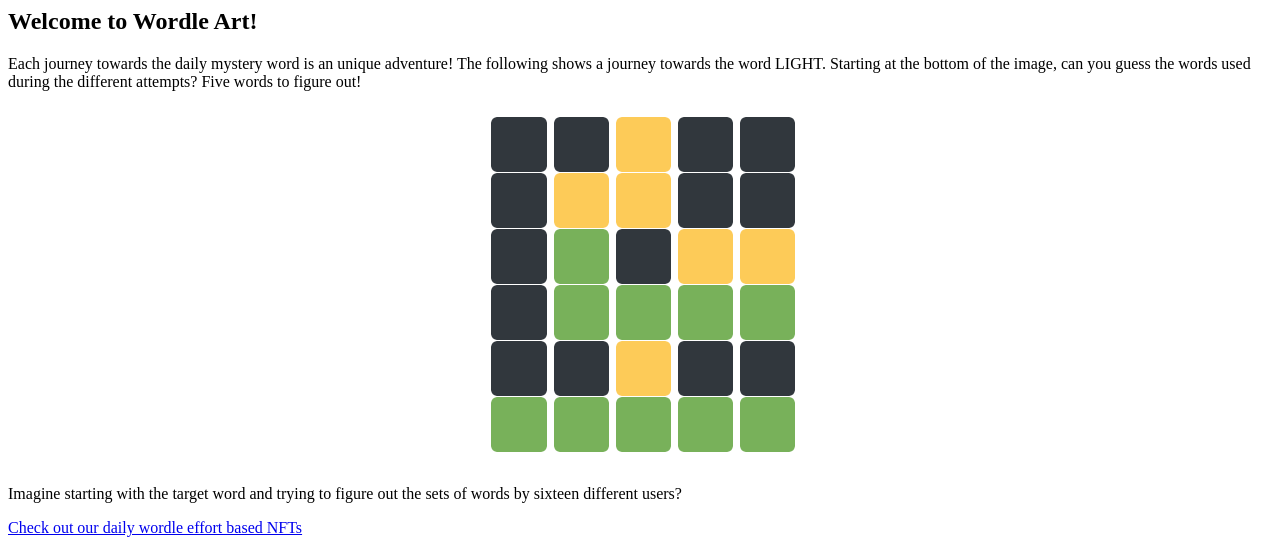
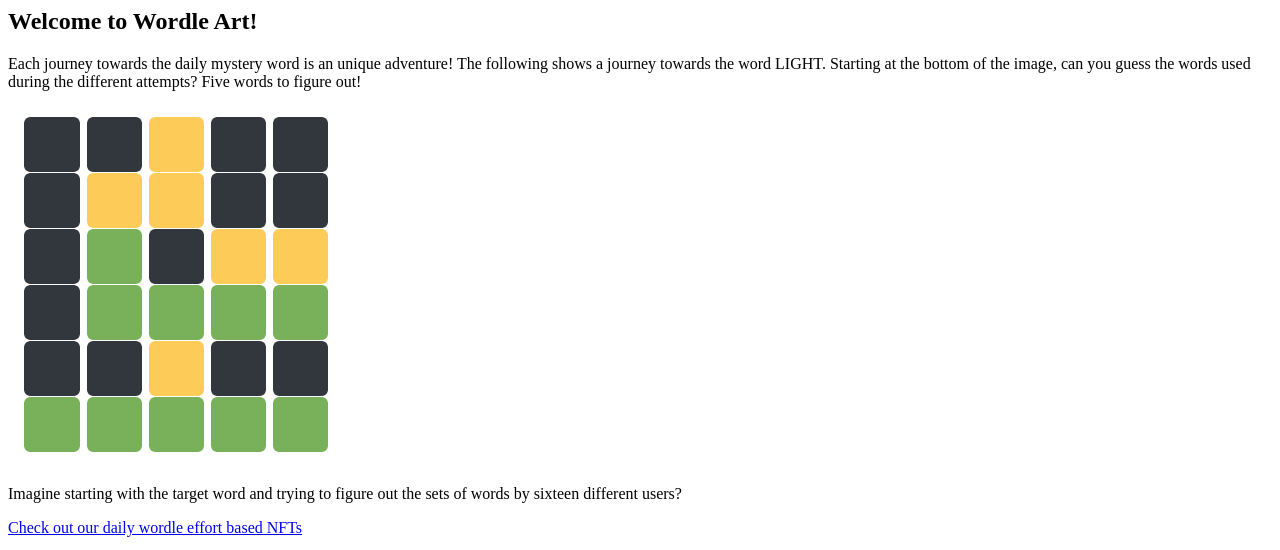
Before and after one commit to wordleart/wordleart.github.io, a plain HTML site: page index.html in a window 1280 px wide. Shown: the top 550 px of the page. Drawn offline with Linux system fonts and the light colour scheme.

Commit message:
Update index.html

```diff
--- a/index.html
+++ b/index.html
@@ -17,9 +17,7 @@
   can you guess the words used during the different attempts? Five words to figure out!
 
 <P> <P>
-
-<CENTER><IMG SRC="images/sample-226.png"> </CENTER>
-
+<IMG SRC="images/sample-226.png">
   <P><P>
     Imagine starting with the target word and trying to figure out the sets of words by sixteen
     different users?
```
